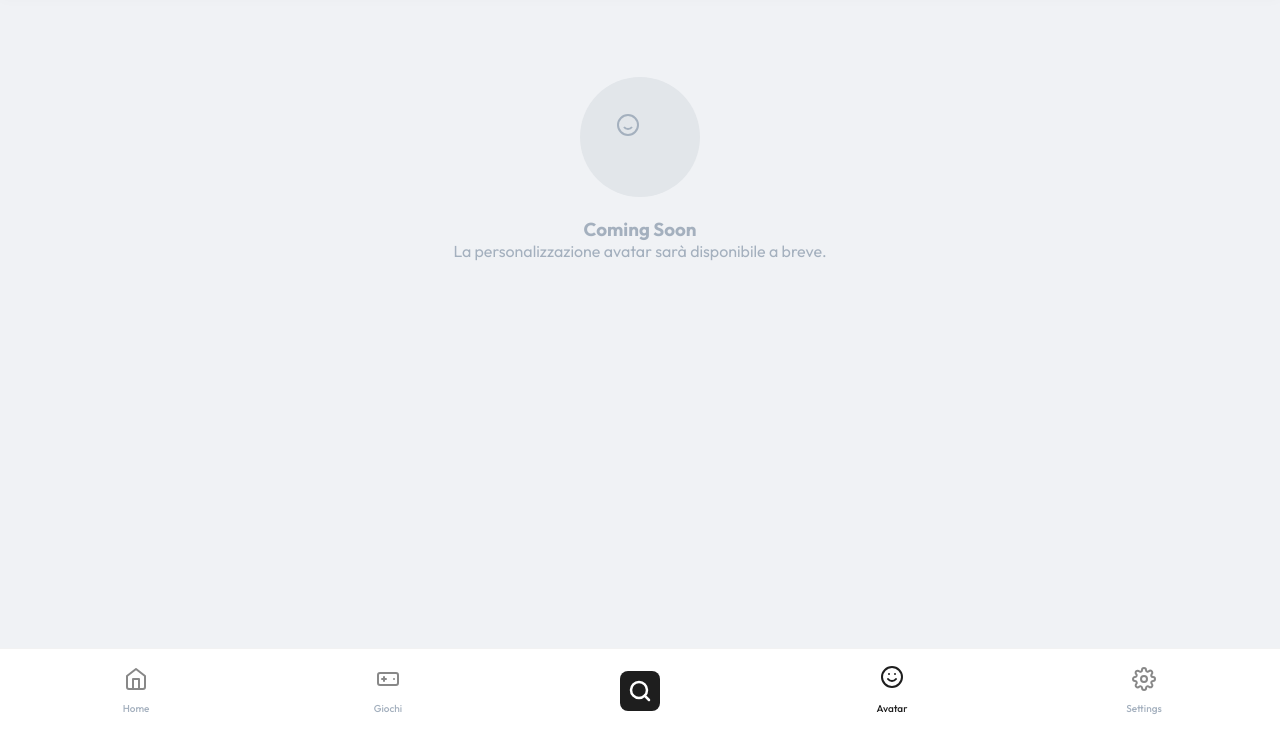
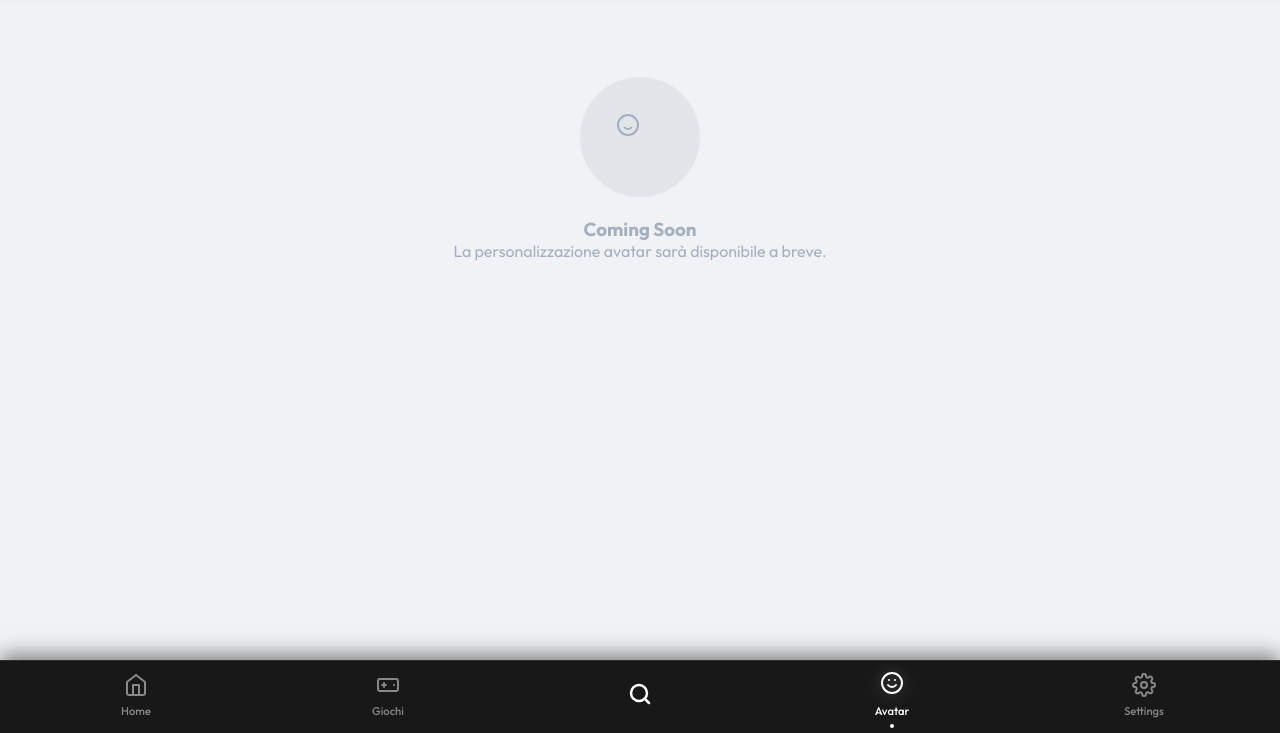
Before and after one commit to alexluni-17/alex.io, a website: page avatar.html in a window 1280 px wide. Shown: the part 67-800 px from the top of the page. Drawn offline with Linux system fonts and the light colour scheme.

Commit message:
Update style.css

```diff
--- a/css/style.css
+++ b/css/style.css
@@ -380,103 +380,7 @@ body {
     font-weight: 500;
 }
 
-/* ==========================================================================
-   5. NUOVA TAB BAR (Corretta: Squadrata e Pulsante Dentro)
-   ========================================================================== */
 
-.tab-bar {
-    position: fixed;
-    bottom: 0;
-    left: 0;
-    width: 100%;
-    /* Altezza fissa standard + Safe Area (Aumentata spessore) */
-    height: calc(85px + env(safe-area-inset-bottom));
-    background-color: var(--bg-white);
-
-    display: flex;
-    justify-content: space-between;
-    align-items: center; /* Centra verticalmente gli elementi */
-
-    padding: 0 10px; /* Padding laterale leggero */
-    padding-bottom: env(safe-area-inset-bottom);
-
-    /* Bordi e Ombre */
-    border-top: 1px solid rgba(0,0,0,0.05); /* Separatore sottile in alto */
-    box-shadow: none; /* Rimosso ombra pesante per look flat */
-    z-index: 1000;
-
-    /* NESSUN ARROTONDAMENTO */
-    border-radius: 0;
-}
-
-/* Stile comune per tutti gli elementi (compreso il centrale) */
-.tab-item {
-    flex: 1; /* Distribuzione equa dello spazio */
-    display: flex;
-    flex-direction: column;
-    align-items: center;
-    justify-content: center;
-    text-decoration: none;
-    height: 100%; /* Occupa tutta l'altezza della barra */
-    color: var(--text-muted);
-    cursor: pointer;
-    -webkit-tap-highlight-color: transparent;
-}
-
-/* Icona standard */
-.tab-item .icon-box svg {
-    width: 24px;
-    height: 24px;
-    stroke-width: 2px;
-    transition: stroke 0.2s ease;
-}
-
-/* Label sotto l'icona */
-.tab-label {
-    font-size: 10px;
-    font-weight: 500;
-    margin-top: 4px;
-}
-
-/* --- STATO ATTIVO --- */
-.tab-item.active {
-    color: var(--primary-accent);
-}
-.tab-item.active .icon-box svg {
-    stroke: var(--primary-accent);
-}
-
-/* --- PULSANTE CENTRALE (Integrato) --- */
-/* Rimosso transform/translate negativi. Ora è dentro la griglia. */
-.tab-item.center-action {
-    transform: none;
-    margin: 0;
-}
-
-.center-btn {
-    /* Dimensione contenuta per stare DENTRO la barra di 60px */
-    width: 40px;
-    height: 40px;
-    background-color: var(--fab-bg);
-    border-radius: 8px; /* Leggermente stondato come le app moderne o 50% per cerchio */
-    display: flex;
-    align-items: center;
-    justify-content: center;
-    box-shadow: none; /* Niente ombra che lo fa sembrare flottante */
-    transition: transform 0.1s ease;
-}
-
-/* Icona dentro il pulsante centrale */
-.center-btn svg {
-    width: 24px;
-    height: 24px;
-    stroke: #ffffff;
-}
-
-.center-btn:active {
-    transform: scale(0.95);
-    opacity: 0.9;
-}
 
 /* ==========================================================================
    6. SEARCH OVERLAY
```
